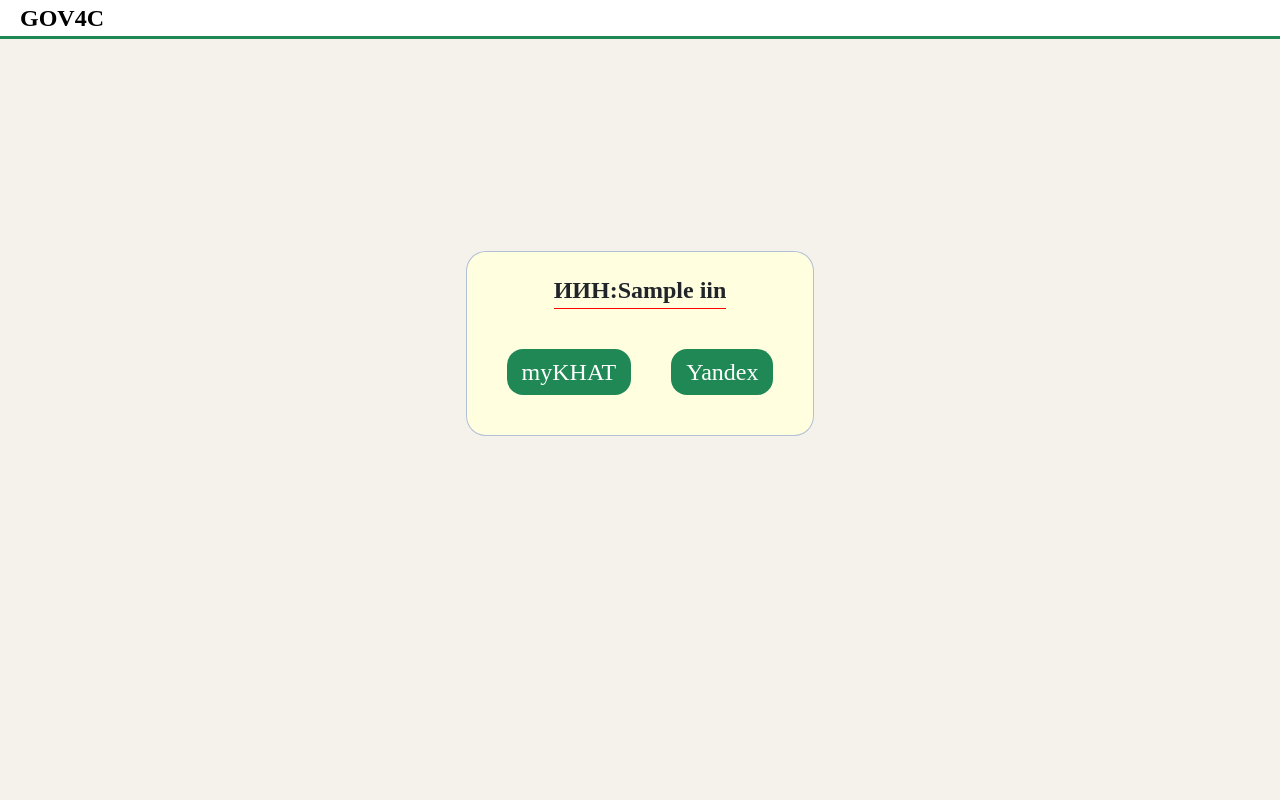
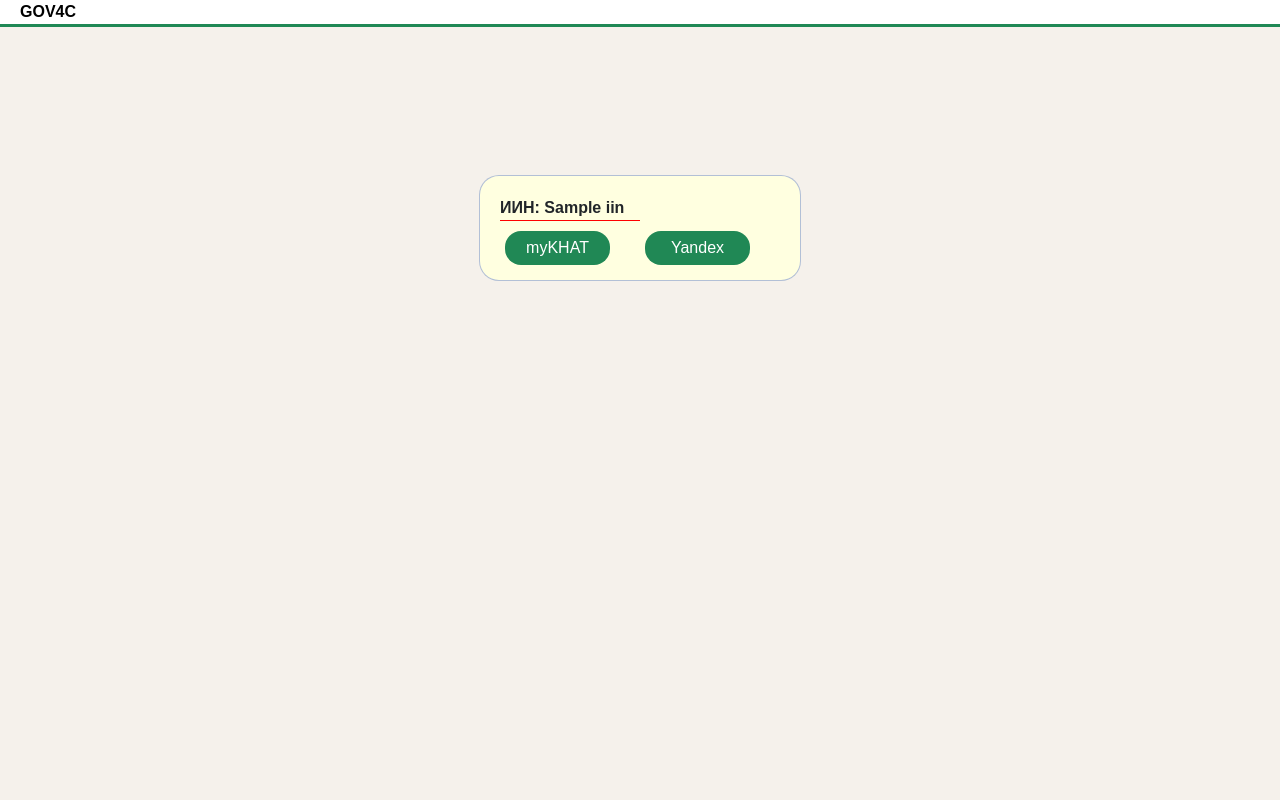
Before and after one commit to Shamil-G/Delivery, a Python web app: template templates/select_delivery.html in a window 1280 px wide. Run offline with Jinja, Linux system fonts and the light colour scheme; the template is opened without the code that fills it: most values are stand-ins (such as "Sample title", 1, 10 or a date in 2020).

Commit message:
ADD status = 500 ADD test function get_status_soap.py MODIFY CSS

```diff
--- a/delivery_parameter.py
+++ b/delivery_parameter.py
@@ -1,2 +1,2 @@
-using = 'PROD'
+using = 'DEV_WIN'
 app_name = 'Delivery'
--- a/model/get_status.py
+++ b/model/get_status.py
@@ -70,6 +70,7 @@ def get_status(num_order, iin):
         log.info(f"SERVICE RESPONSE. Resp: {resp_json}")
         resp.close()
     except Exception as e:
+        status = 500
         log.error(f"=====> ERROR REQUEST: {num_order} : {iin}. error: {e}")
     finally:
         # print(f"====> 2. GET STATUS. RESULT: {result}")
--- /dev/null
+++ b/static/styles/common.css
@@ -0,0 +1,63 @@
+@import url('clear.css');
+
+:root{
+    /*--base-color-text: #307080;*/
+}
+html, body {
+    width: 100%;
+    height: 100%;
+    /*color: #307080;*/
+    /*color: var(--base-color-text);*/
+    text-align: left;
+    /*font-family: Calibri, sans-serif;*/
+    font-family: 'Raleway', sans-serif;
+    background-repeat: no-repeat;
+    position: relative;
+    background-color: #F5F1EB;
+    overflow-x: hidden;
+    font-size: 1rem;
+    font-weight: 400;
+    line-height: 1.5;
+    color: #212529;
+    /*background-image: url(mathematics.jpg);*/
+}
+header {
+    border-bottom: 3px solid #208855;
+    background: #ffffff;
+    color: black;
+}
+/* Для первой страницы (Ввод идентификатора) не нужна зона COMMAND*/
+.common-container {
+    min-height: 100%;
+}
+.main-page {
+  padding: 10% 0;
+  height: 100%;
+  display: flex; /*Для выравнивания заголовка по центру*/
+  justify-content: center;
+  align-items: center; /*Для выравнивания заголовка по центру*/
+}
+.div_order{
+    border: 1px solid rgba(0, 47, 189, 0.3);
+    border-radius: 20px;
+    padding: 20px 20px 10px 20px;
+    margin: 20px;
+    background-color: lightyellow;
+    justify-content: center
+}
+.form-doc {
+    align-items: flex-end;
+    margin-bottom: 15px;
+    /*position: relative;*/
+    justify-content: center;
+    align-items: center; /*Для выравнивания заголовка по центру*/
+
+}
+.grid_box{
+    display: grid;
+    grid-template-columns: repeat(auto-fill,minmax(130px, 1fr));
+    /*grid-template-rows: repeat(auto-fill,minmax(32px, 1fr));*/
+}
+input:focus, textarea:focus, select:focus {
+    outline: none;
+}
--- a/static/styles/select-delivery.css
+++ b/static/styles/select-delivery.css
@@ -1,51 +1,10 @@
 @import url('clear.css');
+@import url('common.css');
 
-:root{
-    /*--base-color-text: #307080;*/
-}
-html, body {
-    width: 100%;
-    height: 100%;
-    /*color: #307080;*/
-    /*color: var(--base-color-text);*/
-    text-align: left;
-    /*font-family: Calibri, sans-serif;*/
-    /*font-family: 'Raleway', sans-serif;*/
-    background-repeat: no-repeat;
-    position: relative;
-    background-color: #F5F1EB;
-    overflow-x: hidden;
-    font-size: 1rem;
-    font-weight: 400;
-    line-height: 1.5;
-    color: #212529;
-    /*background-image: url(mathematics.jpg);*/
-}
-/* Для первой страницы (Ввод идентификатора) не нужна зона COMMAND*/
-.common-container {
-    min-height: 100%;
-}
-header {
-    border-bottom: 3px solid #208855;
-    background: #ffffff;
-    color: black;
-}
-.main-page {
-    padding: 15% 0;
-    height: 100%;
-    display: block;
-    justify-content: center;
-    align-items: center; /*Для выравнивания заголовка по центру*/
-}
-.row {
-    display: block;
-    justify-content: center;
-    align-items: center; /*Для выравнивания заголовка по центру*/
-    border: 1px solid rgba(0, 47, 189, 0.3);
-    border-radius: 20px;
-    padding: 20px;
-    margin: 20px;
-    background-color: lightyellow;
+.grid_box{
+    display: grid;
+    min-width: 160px;
+    grid-template-columns: repeat(auto-fill,minmax(140px, 1fr));
 }
 .div_top {
     margin-bottom: 20px;
@@ -61,32 +20,39 @@ header {
 .div_flex{
     display: flex;
 }
-.container{
-    /*display: flex;*/
-    justify-content: center;
-    align-items: center; /*Для выравнивания заголовка по центру*/
-}
 .iin {
-    font-size: 24px;
     font-weight: bold;
-    margin-bottom: 20px;
+    margin-bottom: 5px;
     border-bottom: 1px solid #ff0000;
 }
 .button_delivery{
     background: #208855;
+    width: 75px;
     color: white;
     border-radius: 16px;
     border: none;
     padding: 5px 15px 5px 15px;
     cursor: pointer;
-    margin: 20px;
-    font-size: 24px;
+    margin: 5px;
     text-decoration: none;
+    text-align: center;
+    justify-content: center;
+    align-items: center; /*Для выравнивания заголовка по центру*/
 }
 .button_delivery:hover {
     background-color: #1c7b4d;
     color: #cccccc;
 }
-input:focus, textarea:focus, select:focus{
-        outline: none;
+.a_button {
+    color: white;
+    text-decoration: none;
 }
+.a_button:hover {
+    text-align: center;
+    color: white;
+    text-decoration: underline;
+}
+div {
+  justify-content: center;
+  align-items: center; /*Для выравнивания заголовка по центру*/
+}
--- a/templates/index.html
+++ b/templates/index.html
@@ -9,9 +9,9 @@
     <div class = "common-container">
         <header>
             <div style="display: flex; justify-content: left; align-items: center">
-                <div><h2 style="margin-left: 20px;align: left;">GOV4C</h2></div>
+                <div><h4 style="margin-left: 20px;align: left;">GOV4C</h4></div>
 <title>{% block title %}{% endblock %}</title>
-                <div><h4 style="margin-left: 20px; color:green; align: left;">{{ res_value('APP_NAME') }}</h4></div>
+                <div><h5 style="margin-left: 20px; color:green; align: left;">{{ res_value('APP_NAME') }}</h5></div>
 {#                <div><h4 style="margin-left: 20px">{{ res_value('CONDITION') }}</h4></div>#}
             </div>
         </header>
--- a/templates/select_delivery.html
+++ b/templates/select_delivery.html
@@ -10,27 +10,31 @@
     <div class = "common-container">
         <header>
             <div style="display: flex; justify-content: left; align-items: center">
-                <div><h2 style="margin-left: 20px;align: left;">GOV4C</h2></div>
-                <div><h4 style="margin-left: 20px; color:green; align: left;">{{ res_value('APP_NAME') }}</h4></div>
+                <div><h4 style="margin-left: 20px;align: left;">GOV4C</h4></div>
+                <div><h5 style="margin-left: 20px; color:green; align: left;">{{ res_value('APP_NAME') }}</h5></div>
 {#                <div><h4 style="margin-left: 20px">{{ res_value('CONDITION') }}</h4></div>#}
             </div>
         </header>
 
-        <section class="main-page div_flex">
-            <div class="row">
-                <div class="container div_flex">
-                    <a class="iin">ИИН:</a>
-                    <a class="iin">{{iin}}</a>
-                </div>
-                <div class="container div_flex">
+        <section class="main-page">
+{#            <div class="div_order">#}
+            <div class="div_order grid_box">
+                <a class="iin">ИИН: {{iin}}</a>
+                <div></div>
+{#                <div>#}
+{#                </div>#}
+{#                <div class="form-doc grid_box">#}
 {#                    <div class="div_top">#}
 {#                        <a class="button_delivery" href="/status_mykhat">myKHAT</a>#}
-                        <a class="button_delivery" href="{{ url_my_khat }}">myKHAT</a>
+{#                    <div>#}
+                        <a class="button_delivery a_button" href="{{ url_my_khat }}">myKHAT</a>
 {#                    </div>#}
-{#                    <div class="div_float">#}
-                        <a class="button_delivery" href="/status_yandex">Yandex</a>
+{#                    <div>#}
+                        <a class="button_delivery a_button" href="/status_yandex">Yandex</a>
 {#                    </div>#}
-                </div>
+{#                    <div class="button_delivery">#}
+{#                    </div>#}
+{#                </div>#}
             </div>
         </section>
 
--- a/view/routes.py
+++ b/view/routes.py
@@ -35,6 +35,9 @@ def view_select_delivery(iin, num_order):
     # log.info(f"DELIVERY STARTED. {session['iin']} ")
     status, result = get_status(num_order, iin)
     log.info(f"DELIVERY STARTED. iin: {iin}, num_order: {num_order}, status: {status}, result: {result} ")
+    if status == 500:
+        session['info'] = f"Техническая ошибка Сервиса! ИИН: {iin} Заказ №:{num_order}"
+        return redirect(url_for('view_index'))
     if status == 0:
         session['info'] = f"Для ИИН: {iin} Заказ №:{num_order} отсутствует"
         return redirect(url_for('view_index'))
```
Also changed, not shown: model/get_status_soap.py (added, +49 -0 lines), static/styles/main.css (+22 -89 lines), 1 other file.
